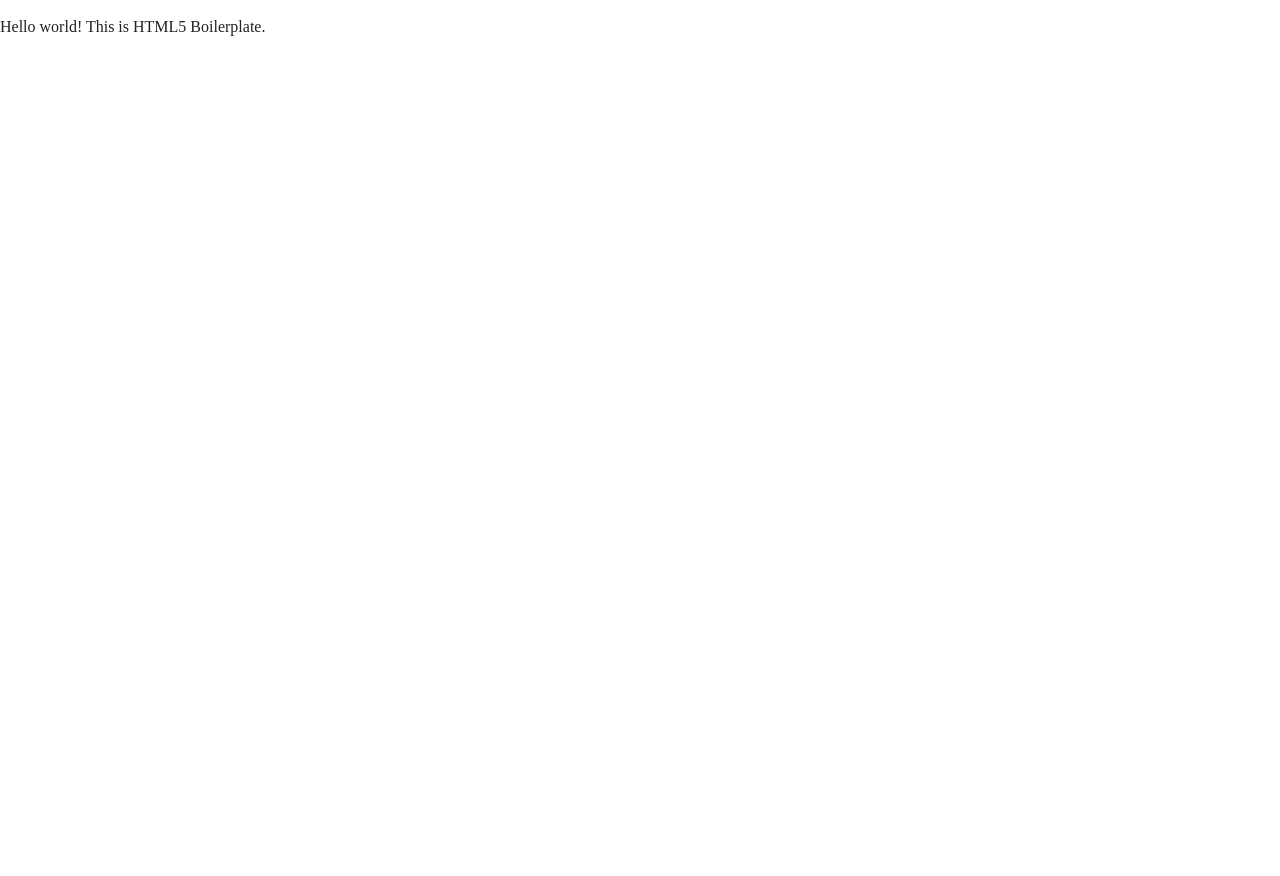
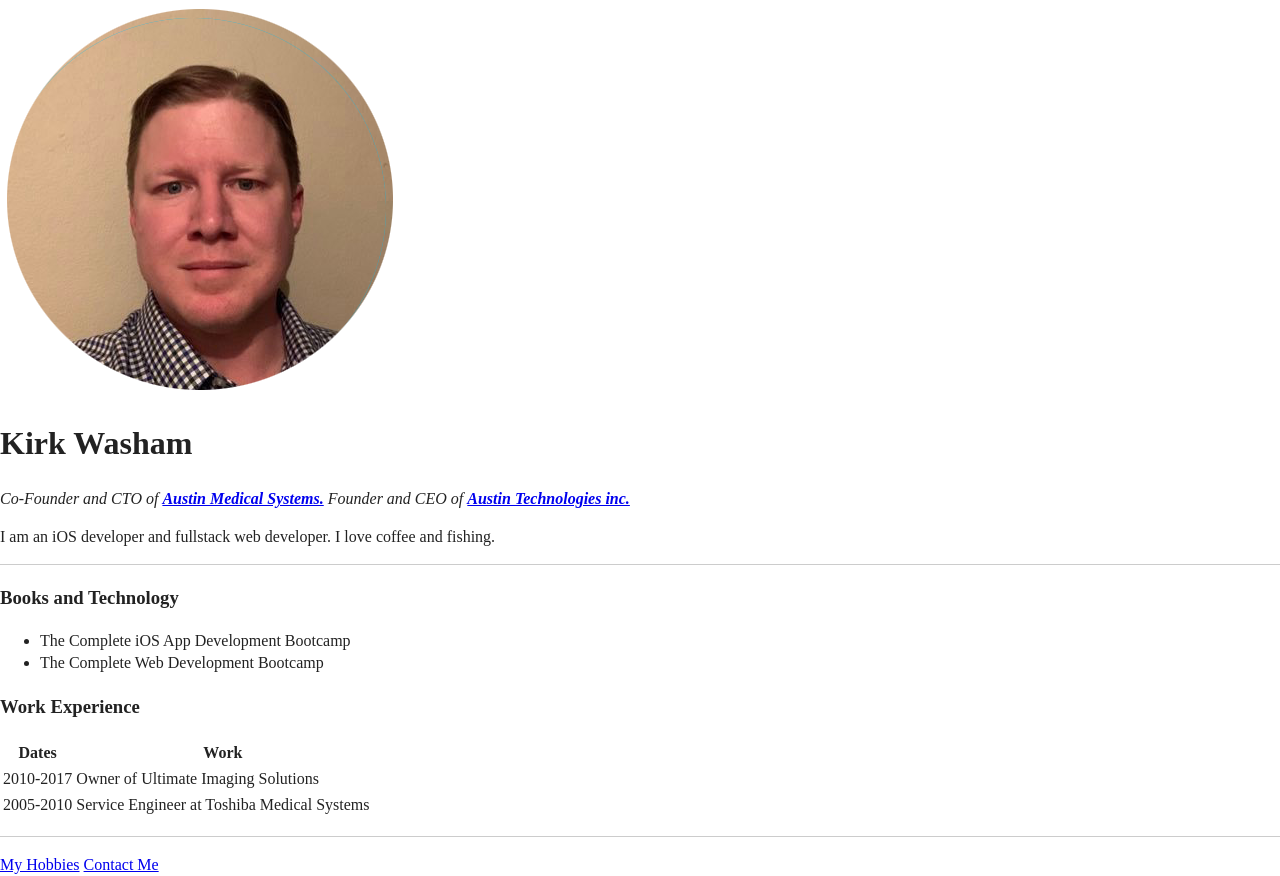
Before and after one commit to kwasham/PersonalSite, a plain HTML site: page index.html in a window 1280 px wide. Before the commit the page ends 800 px from the top, so only its background shows below. Drawn offline with nearby package versions, Linux system fonts and the light colour scheme.

Commit message:
DW Merge

```diff
--- a/index.html
+++ b/index.html
@@ -23,7 +23,54 @@
   <![endif]-->
 
   <!-- Add your site or application content here -->
-  <p>Hello world! This is HTML5 Boilerplate.</p>
+  <img src="img/CircleMe.png" alt="kirk profile picture">
+  <h1>Kirk Washam</h1>
+  <p><em>Co-Founder and CTO of <strong><a href="https://austinmedicalsystems.com">Austin Medical Systems.</a></strong></em> <em>Founder and CEO of <strong><a href="http://austintech.io">Austin Technologies inc.</a></strong></em></p>
+  <p>I am an iOS developer and fullstack web developer. I love coffee and fishing.</p>
+  <hr>
+  <h3>Books and Technology</h3>
+  <ul>
+    <li>The Complete iOS App Development Bootcamp</li>
+    <li>The Complete Web Development Bootcamp</li>
+  </ul>
+
+  <h3>Work Experience</h3>
+  <table>
+    <thead>
+    <tr>
+      <th>Dates</th>
+      <th>Work</th>
+    </tr>
+    </thead>
+    <tbody>
+
+    </tbody>
+    <tfoot>
+
+    </tfoot>
+    <tr>
+      <td>
+        2010-2017
+      </td>
+      <td>
+        Owner of Ultimate Imaging Solutions
+      </td>
+    </tr>
+    <tr>
+      <td>
+        2005-2010
+      </td>
+      <td>
+        Service Engineer at Toshiba Medical Systems
+      </td>
+    </tr>
+  </table>
+
+  <hr>
+  <a href="hobbies.html">My Hobbies</a>
+  <a href="contact.html">Contact Me</a>
+
+
   <script src="js/vendor/modernizr-3.7.1.min.js"></script>
   <script src="https://code.jquery.com/jquery-3.3.1.min.js" integrity="sha256-FgpCb/KJQlLNfOu91ta32o/NMZxltwRo8QtmkMRdAu8=" crossorigin="anonymous"></script>
   <script>window.jQuery || document.write('<script src="js/vendor/jquery-3.3.1.min.js"><\/script>')</script>
```
